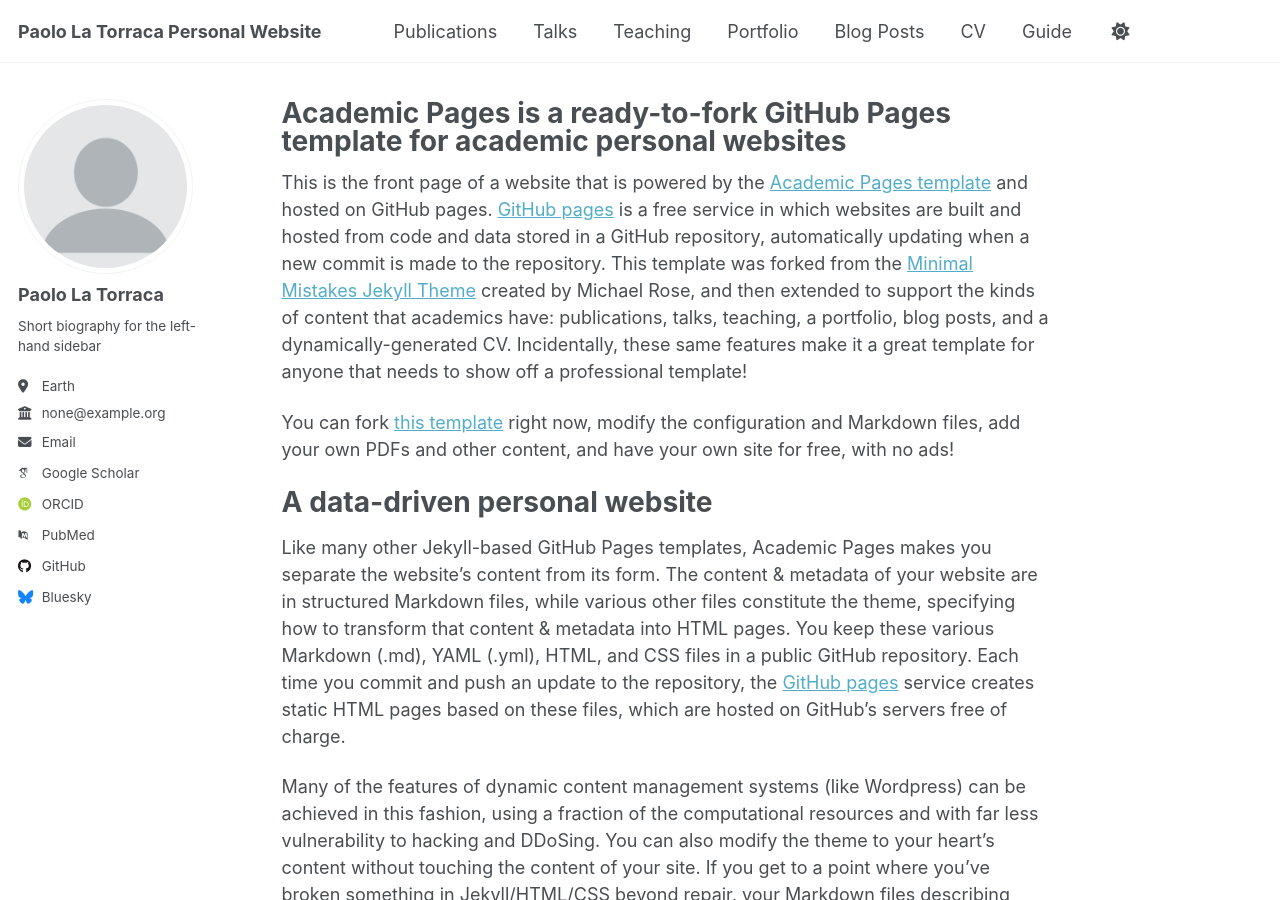
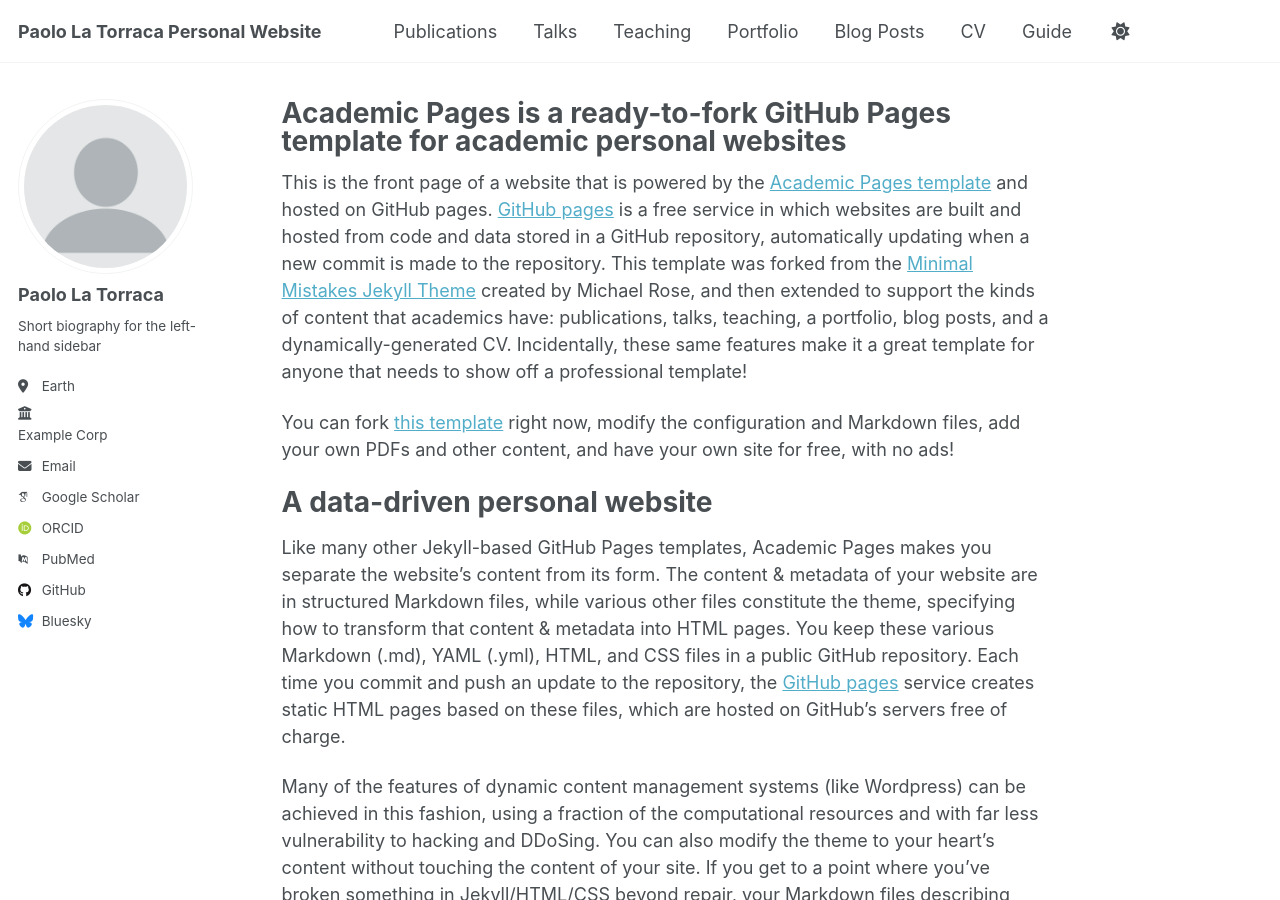
Before and after one commit to LaTorracaP/latorracap.github.io, a Jekyll site: the page built from _pages/about.md, in a window 1280 px wide and 900 px high. Built offline with Jekyll 4.4.1, drawn with Linux system fonts in a browser that asks for light colours; some web fonts are replaced; a script that is not in the unit is left out.

Commit message:
Test employer link

```diff
--- a/_config.yml
+++ b/_config.yml
@@ -28,7 +28,7 @@ author:
   pronouns         : # example: "she/her"
   bio              : "Short biography for the left-hand sidebar"
   location         : "Earth"
-  employer         : "none@example.org"
+  employer         : '<a href="https://www.example.com" target="_blank" rel="noopener">Example Corp</a>'
   uri              : # URL
   email            : "none@example.org"
 
```
